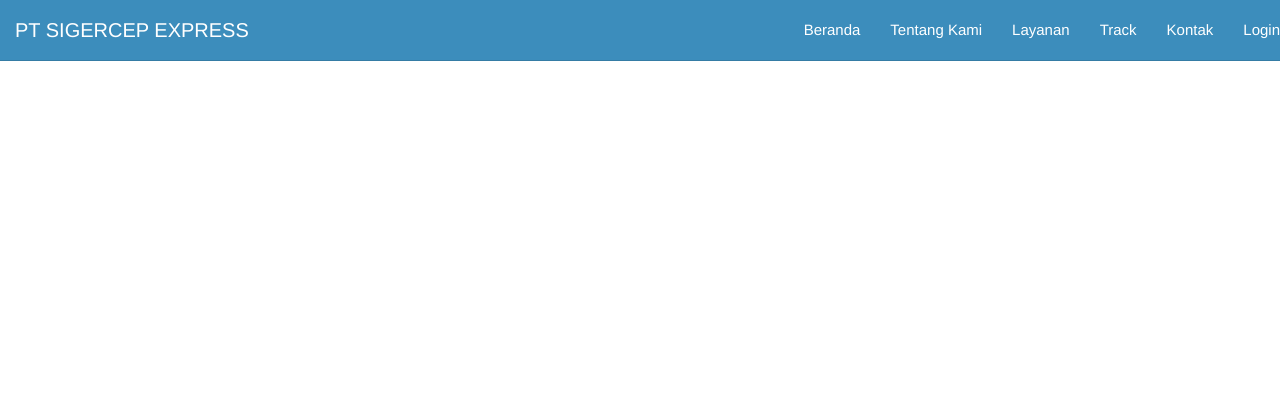
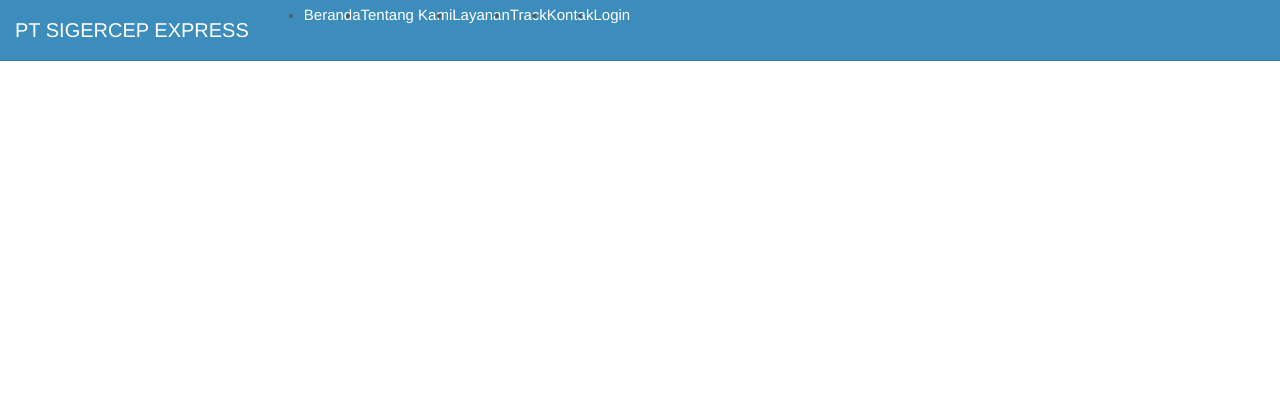
Before and after one commit to mahendrarendi/sigerceo, a PHP site: page /main.php?module=home in a window 1280 px wide. Shown: the top 420 px of the page. Run offline with PHP 8.4, Linux system fonts and the light colour scheme; a user stored in the database is signed in; data that the repository does not hold is empty.

Commit message:
change navbar templete

```diff
--- a/navbar-menu.php
+++ b/navbar-menu.php
@@ -1,4 +1,5 @@
-<ul class="nav navbar-nav navbar-right">
+<!-- <ul class="nav navbar-nav navbar-right"> -->
+<ul class="navbar-nav ml-auto mx-auto">
 <?php
 // fungsi untuk pengecekan menu aktif
 // jika menu home dipilih, menu home aktif
```
